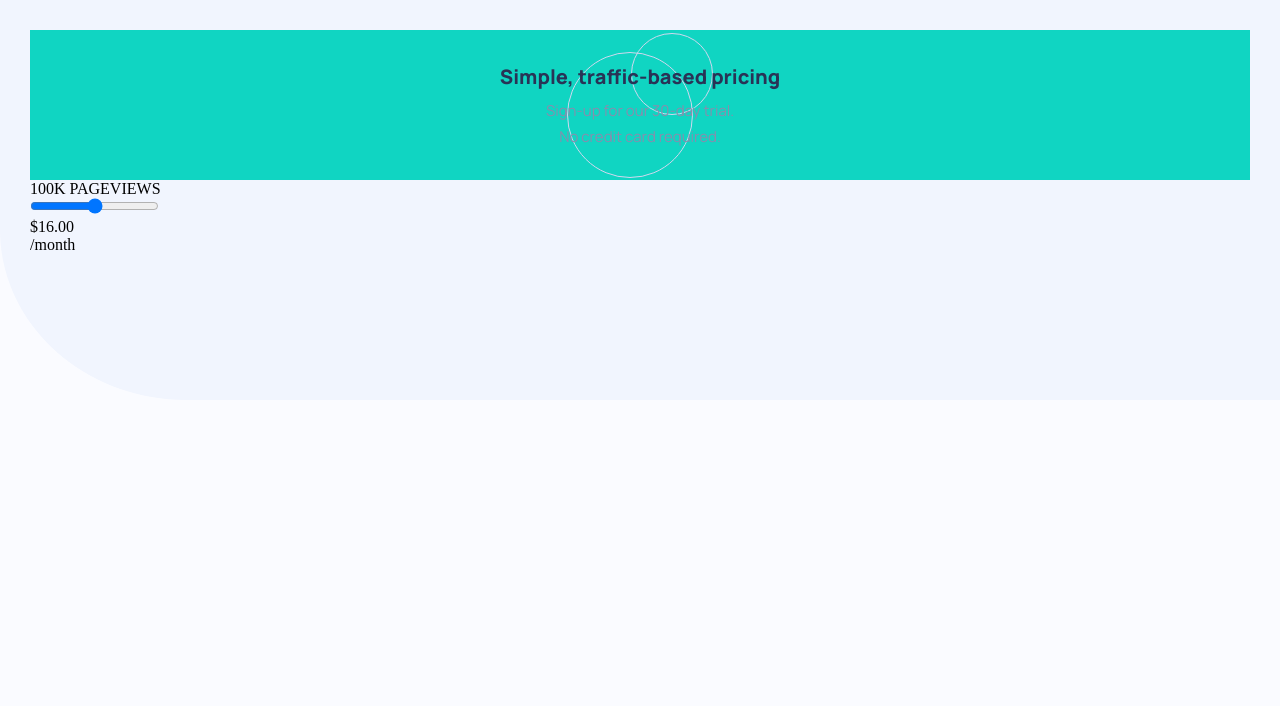
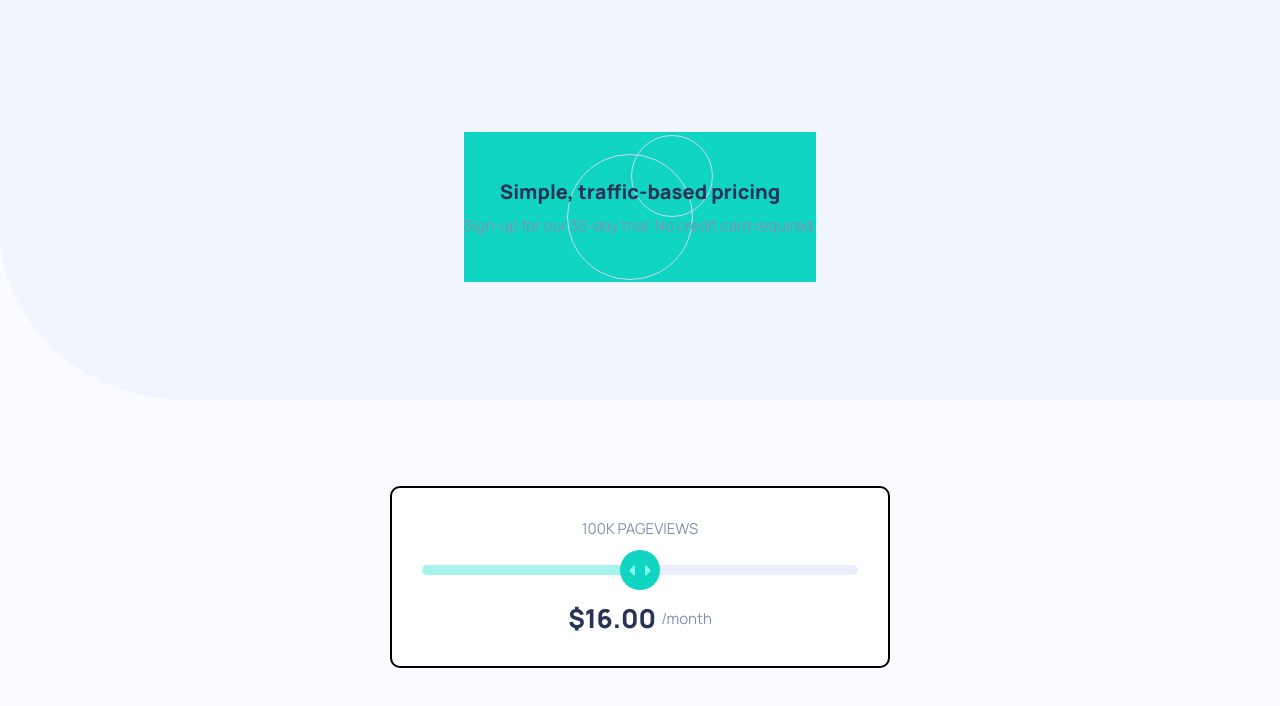
Before and after one commit to fernanda-veiga/pricing, a React (Create React App) app: page / in a window 1280 px wide. Shown: the top 706 px of the page. Built offline with nearby package versions, Linux system fonts and the light colour scheme.

Commit message:
Added styling to the Slider component.

```diff
--- a/src/styles/App.css
+++ b/src/styles/App.css
@@ -1,42 +1,5 @@
-/*
-### Primary
-
-- Soft Cyan (Full Slider Bar): hsl(174, 77%, 80%)
-- Strong Cyan (Slider Backround): hsl(174, 86%, 45%)
-- Light Grayish Red (Discount Background): hsl(14, 92%, 95%)
-- Light Red (Discount Text): hsl(15, 100%, 70%)
-- Pale Blue (CTA Text): hsl(226, 100%, 87%)
-
-### Neutral
-
-- White (Pricing Component Background): hsl (0, 0%, 100%)
-- Very Pale Blue (Main Background): hsl(230, 100%, 99%)
-- Light Grayish Blue (Empty Slider Bar): hsl(224, 65%, 95%)
-- Light Grayish Blue (Toggle Background): hsl(223, 50%, 87%)
-- Grayish Blue (Text): hsl(225, 20%, 60%)
-- Dark Desaturated Blue (Text & CTA Background): hsl(227, 35%, 25%)
-*/
-* {
-  box-sizing: border-box;
-  padding: 0;
-  margin: 0;
-}
-
-.App {
-  width: 100vw;
-  height: 100vh;
-  padding: 30px;
-  background-color: #fafbff;
-  background-image: url("../images/bg-pattern.svg");
-  background-repeat: no-repeat;
-  background-size: 1400px 50%;
-}
-
-@media (min-width: 1400px) {
-  .App {
-    background-size: 100% 50%;
-  }
-}
+/*Colors*/
+/*Fonts*/
 .header {
   display: flex;
   flex-direction: column;
@@ -64,5 +27,214 @@
   font-size: 15px;
   color: #858fad;
 }
+@media (min-width: 500px) {
+  .header span {
+    flex-direction: row;
+    gap: 3px;
+  }
+}
+
+.pricing-box {
+  width: 100%;
+  max-width: 500px;
+  padding: 30px;
+  background-color: white;
+  border: 2px solid black;
+  border-radius: 10px;
+}
+
+.slider-area {
+  display: flex;
+  flex-direction: column;
+  align-items: center;
+  justify-content: center;
+  gap: 20px;
+  font-family: "Manrope", sans-serif;
+  font-size: 15px;
+  color: #858fad;
+}
+.slider-area .slider-container {
+  width: 100%;
+}
+.slider-area .slider-container .slider {
+  width: 100%;
+  height: 10px;
+  background: linear-gradient(to right, #a5f3eb 0% 50%, #eaeefb 50% 100%);
+  border: none;
+  border-radius: 5px;
+  outline: none;
+  -webkit-appearance: none;
+}
+.slider-area .slider-container .slider::-webkit-slider-thumb {
+  width: 40px;
+  height: 40px;
+  cursor: pointer;
+  background-color: #10d5c2;
+  background-image: url("../images/icon-slider.svg");
+  background-repeat: no-repeat;
+  background-position: center;
+  border-radius: 50%;
+  -webkit-appearance: none;
+}
+.slider-area span {
+  display: flex;
+  align-items: center;
+  gap: 5px;
+}
+.slider-area span .price {
+  font-size: 26px;
+  font-weight: 800;
+  color: #293356;
+}
+
+/*
+### Primary
+
+- Soft Cyan (Full Slider Bar): hsl(174, 77%, 80%)
+- Strong Cyan (Slider Backround): hsl(174, 86%, 45%)
+- Light Grayish Red (Discount Background): hsl(14, 92%, 95%)
+- Light Red (Discount Text): hsl(15, 100%, 70%)
+- Pale Blue (CTA Text): hsl(226, 100%, 87%)
+
+### Neutral
+
+- White (Pricing Component Background): hsl (0, 0%, 100%)
+- Very Pale Blue (Main Background): hsl(230, 100%, 99%)
+- Light Grayish Blue (Empty Slider Bar): hsl(224, 65%, 95%)
+- Light Grayish Blue (Toggle Background): hsl(223, 50%, 87%)
+- Grayish Blue (Text): hsl(225, 20%, 60%)
+- Dark Desaturated Blue (Text & CTA Background): hsl(227, 35%, 25%)
+*/
+* {
+  box-sizing: border-box;
+  padding: 0;
+  margin: 0;
+}
+
+.App {
+  display: flex;
+  flex-direction: column;
+  align-items: center;
+  justify-content: space-around;
+  width: 100vw;
+  height: 100vh;
+  padding: 30px;
+  background-color: #fafbff;
+  background-image: url("../images/bg-pattern.svg");
+  background-repeat: no-repeat;
+  background-size: 1400px 50%;
+}
+@media (min-width: 1400px) {
+  .App {
+    background-size: 100% 50%;
+  }
+}
+
+/*input[type=range] {
+  -webkit-appearance: none;
+  position: relative
+}
+
+input[type=range]::-webkit-slider-runnable-track {
+  width: 300px;
+  height: 2px;
+  border: none;
+  border-radius: 3px
+}
+
+input[type=range]::-webkit-slider-thumb {
+  -webkit-appearance: none;
+  border: none;
+  height: 12px;
+  width: 12px;
+  border-radius: 510%;
+  background: #141414;
+  border: 2px solid #515151;
+  margin-top: -5px;
+  cursor: pointer
+}
+
+.focused::-webkit-slider-thumb {
+  box-shadow: 0 0 0 10px rgba(255, 255, 255, 0.15)
+}
+
+.clicked::-webkit-slider-thumb {
+  -webkit-transform: scale(1.5)
+}
+
+.disabled::-webkit-slider-thumb {
+  -webkit-transform: scale(0.9);
+  box-shadow: 0 0 0 3px #141414;
+  background: #515151 !important;
+  border-color: #515151 !important
+}
+
+input[type=range]:focus {
+  outline: none
+}
+
+.rangeM input[type=range].disabled::-webkit-slider-runnable-track {
+  background: #515151!important
+}
+
+.rangeM input[type=range]::-webkit-slider-thumb {
+  background: #3f51b5;
+  border-color: #3f51b5
+}
+
+.range:hover input[type=range]:before {
+  color: white;
+  content: '50';
+  position: absolute;
+  font-family: Roboto Slab;
+  top: -49px;
+  background: #3f51b5;
+  padding: 8px 0 3px;
+  font-size: 14px;
+  width: 30px;
+  text-align: center;
+  border-radius: 100% 100% 0 0
+}
+
+.range:hover input[type=range]:after {
+  content: '';
+  position: absolute;
+  top: -19px;
+  left: 50px;
+  border-left: 15px solid transparent;
+  border-right: 15px solid transparent;
+  border-top: 8px solid #3f51b5;
+  font-family: Roboto Slab
+}*/
+/*function PricingBox() {
+  return (
+    <div className="pricing-box">
+      <SliderArea />
+      <div className="toggle-area"></div>
+      <div className="info-area"></div>
+    </div>
+  );
+}
+
+function SliderArea() {
+  return (
+    <div className="slider-area">
+      <p className="pageviews">100K PAGEVIEWS</p>
+      <RangeSlider />
+      <span>
+        <p className="price">$16.00</p>
+        <p className="frequency">/month</p>
+      </span>
+    </div>
+  );
+}
+
+function RangeSlider() {
+  return (
+    <div className="slider-container">
+      <input type="range" min="1" max="5" className="slider" />
+    </div>
+  );
+}*/
 
 /*# sourceMappingURL=App.css.map */
--- a/src/styles/App.scss
+++ b/src/styles/App.scss
@@ -1,6 +1,6 @@
-@use 'colors';
-
-$font: "Manrope", sans-serif;
+@use 'vars';
+@use 'header';
+@use 'pricingbox';
 
 /*
 ### Primary
@@ -29,51 +29,128 @@ $font: "Manrope", sans-serif;
 }
 
 .App {
+  display: flex;
+  flex-direction: column;
+  align-items: center;
+  justify-content: space-around;
   width: 100vw;
   height: 100vh;
   padding: 30px;
 
-  background-color: colors.$veryPaleBlue;
+  background-color: vars.$veryPaleBlue;
   background-image: url("../images/bg-pattern.svg");
   background-repeat: no-repeat;
   background-size: 1400px 50%;
-}
 
-@media (min-width: 1400px) {
-  .App {
+  @media (min-width: 1400px) {
     background-size: 100% 50%;
   }
 }
 
-.header {
-  display: flex;
-  flex-direction: column;
-  align-items: center;
-  justify-content: center;
-  gap: 10px;
-  height: 150px;
+/*input[type=range] {
+  -webkit-appearance: none;
+  position: relative
+}
 
-  font-family: $font;
+input[type=range]::-webkit-slider-runnable-track {
+  width: 300px;
+  height: 2px;
+  border: none;
+  border-radius: 3px
+}
 
-  background-color: colors.$strongCyan;
-  background-image: url("../images/pattern-circles.svg");
-  background-repeat: no-repeat;
-  background-position: center;
+input[type=range]::-webkit-slider-thumb {
+  -webkit-appearance: none;
+  border: none;
+  height: 12px;
+  width: 12px;
+  border-radius: 510%;
+  background: #141414;
+  border: 2px solid #515151;
+  margin-top: -5px;
+  cursor: pointer
+}
 
-  h3 {
-    font-size: 20px;
-    font-weight: 800;
-    color: colors.$darkDesaturatedBlue;
-  }
+.focused::-webkit-slider-thumb {
+  box-shadow: 0 0 0 10px rgba(255, 255, 255, 0.15)
+}
 
-  span {
-    display: flex;
-    flex-direction: column;
-    align-items: center;
-    justify-content: center;
-    gap: 5px;
+.clicked::-webkit-slider-thumb {
+  -webkit-transform: scale(1.5)
+}
 
-    font-size: 15px;
-    color: colors.$grayishBlue;
-  }
+.disabled::-webkit-slider-thumb {
+  -webkit-transform: scale(0.9);
+  box-shadow: 0 0 0 3px #141414;
+  background: #515151 !important;
+  border-color: #515151 !important
 }
+
+input[type=range]:focus {
+  outline: none
+}
+
+.rangeM input[type=range].disabled::-webkit-slider-runnable-track {
+  background: #515151!important
+}
+
+.rangeM input[type=range]::-webkit-slider-thumb {
+  background: #3f51b5;
+  border-color: #3f51b5
+}
+
+.range:hover input[type=range]:before {
+  color: white;
+  content: '50';
+  position: absolute;
+  font-family: Roboto Slab;
+  top: -49px;
+  background: #3f51b5;
+  padding: 8px 0 3px;
+  font-size: 14px;
+  width: 30px;
+  text-align: center;
+  border-radius: 100% 100% 0 0
+}
+
+.range:hover input[type=range]:after {
+  content: '';
+  position: absolute;
+  top: -19px;
+  left: 50px;
+  border-left: 15px solid transparent;
+  border-right: 15px solid transparent;
+  border-top: 8px solid #3f51b5;
+  font-family: Roboto Slab
+}*/
+
+/*function PricingBox() {
+  return (
+    <div className="pricing-box">
+      <SliderArea />
+      <div className="toggle-area"></div>
+      <div className="info-area"></div>
+    </div>
+  );
+}
+
+function SliderArea() {
+  return (
+    <div className="slider-area">
+      <p className="pageviews">100K PAGEVIEWS</p>
+      <RangeSlider />
+      <span>
+        <p className="price">$16.00</p>
+        <p className="frequency">/month</p>
+      </span>
+    </div>
+  );
+}
+
+function RangeSlider() {
+  return (
+    <div className="slider-container">
+      <input type="range" min="1" max="5" className="slider" />
+    </div>
+  );
+}*/
--- /dev/null
+++ b/src/styles/_pricingbox.scss
@@ -0,0 +1,69 @@
+@use 'vars';
+
+.pricing-box {
+  width: 100%;
+  max-width: 500px;
+  padding: 30px;
+
+  background-color: vars.$white;
+  border: 2px solid black;
+  border-radius: 10px;
+}
+
+.slider-area {
+  display: flex;
+  flex-direction: column;
+  align-items: center;
+  justify-content: center;
+  gap: 20px;
+
+  font-family: vars.$font;
+  font-size: 15px;
+  color: vars.$grayishBlue;
+
+  .slider-container {
+    width: 100%;
+
+    .slider {
+      width: 100%;
+      height: 10px;
+
+      background: linear-gradient(
+        to right,
+        vars.$softCyan 0% 50%,
+        vars.$lightGrayishBlue1 50% 100%
+      );
+      border: none;
+      border-radius: 5px;
+      outline: none;
+
+      -webkit-appearance: none;
+
+      &::-webkit-slider-thumb {
+        width: 40px;
+        height: 40px;
+
+        cursor: pointer;
+        background-color: vars.$strongCyan;
+        background-image: url("../images/icon-slider.svg");
+        background-repeat: no-repeat;
+        background-position: center;
+        border-radius: 50%;
+
+        -webkit-appearance: none;
+      }
+    }
+  }
+
+  span {
+    display: flex;
+    align-items: center;
+    gap: 5px;
+
+    .price {
+      font-size: 26px;
+      font-weight: 800;
+      color: vars.$darkDesaturatedBlue;
+    }
+  }
+}
```
Also changed, not shown: 1 other file (tests, documents, lock files or other folders).
